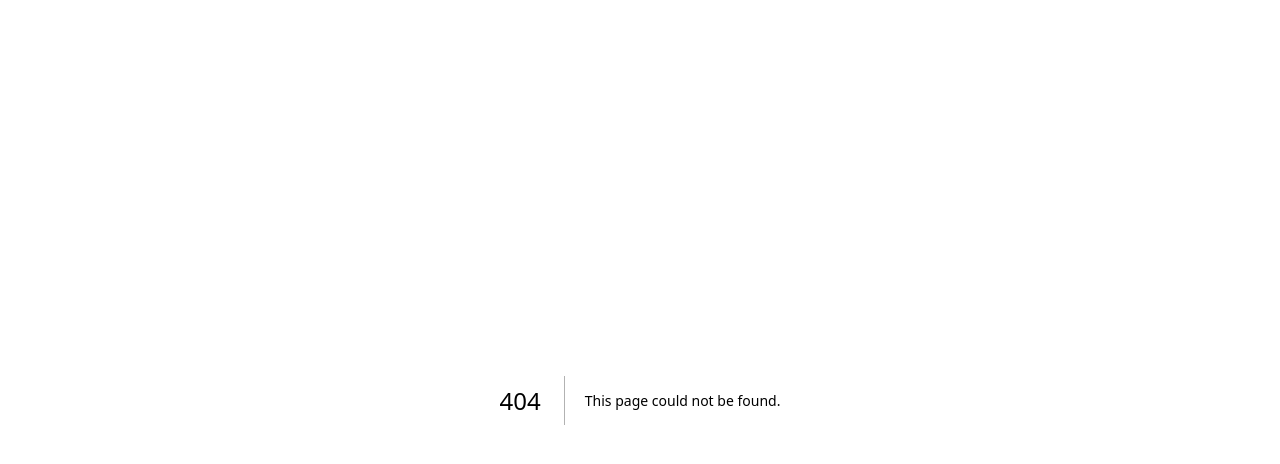
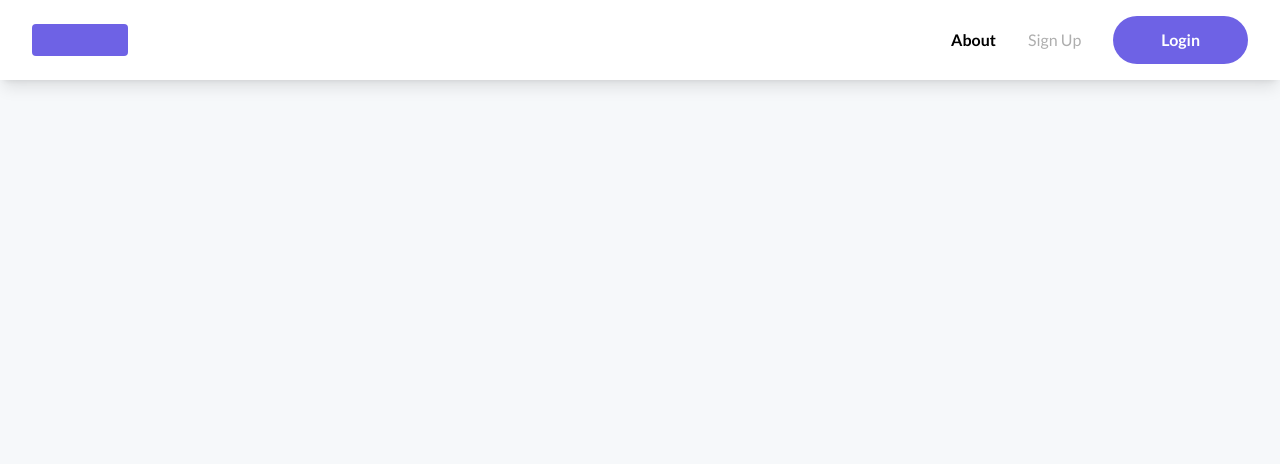
Before and after one commit to satriadhm/co-doctor-dashboard, a Next.js app: page /about in a window 1280 px wide. Before the commit this address had no page. Shown: the top 464 px of the page. Built offline with nearby package versions, Linux system fonts and the light colour scheme.

Commit message:
feat/create-public-nav

```diff
--- /dev/null
+++ b/app/about/page.tsx
@@ -0,0 +1,7 @@
+import PublicNav from "@/components/layout/PublicNav";
+
+export default function AboutPage() {
+  return <>
+    <PublicNav />
+  </>
+}
--- a/app/globals.css
+++ b/app/globals.css
@@ -1,7 +1,7 @@
 @import "tailwindcss";
 
 :root {
-  --background: #ffffff;
+  --background: #F6F8FA;
   --foreground: #171717;
 }
 
--- a/app/page.tsx
+++ b/app/page.tsx
@@ -1,5 +1,3 @@
 export default function Home() {
-  return (
-    <></>
-  );
+  return <></>;
 }
--- /dev/null
+++ b/components/layout/PublicNav.tsx
@@ -0,0 +1,51 @@
+"use client";
+
+import { usePathname } from "next/navigation";
+import Link from "next/link";
+
+export default function PublicNav() {
+  const pathname = usePathname();
+
+  return (
+    <nav className="w-full bg-white px-8 py-4 flex items-center justify-between shadow-lg sticky top-0 z-50">
+      {/* Logo */}
+      <div className="flex items-center">
+        <Link href="/">
+          <div className="w-24 h-8 bg-[#6E62E5] rounded cursor-pointer"></div>
+        </Link>
+      </div>
+
+      {/* Navigation Links & Actions */}
+      <div className="flex items-center space-x-8">
+        <Link
+          href="/about"
+          className={`font-semibold transition-colors ${
+            pathname === "/about"
+              ? "text-black"
+              : "text-[#AEAEAE] hover:text-gray-500"
+          }`}
+        >
+          About
+        </Link>
+
+        <Link
+          href="/signup"
+          className={`font-medium transition-colors cursor-pointer ${
+            pathname === "/signup"
+              ? "text-black"
+              : "text-[#AEAEAE] hover:text-gray-500"
+          }`}
+        >
+          Sign Up
+        </Link>
+
+        <Link
+          href="/login"
+          className={`px-12 py-3 rounded-full font-semibold transition-opacity cursor-pointer bg-[#6E62E5] text-white hover:opacity-90`}
+        >
+          Login
+        </Link>
+      </div>
+    </nav>
+  );
+}
```
